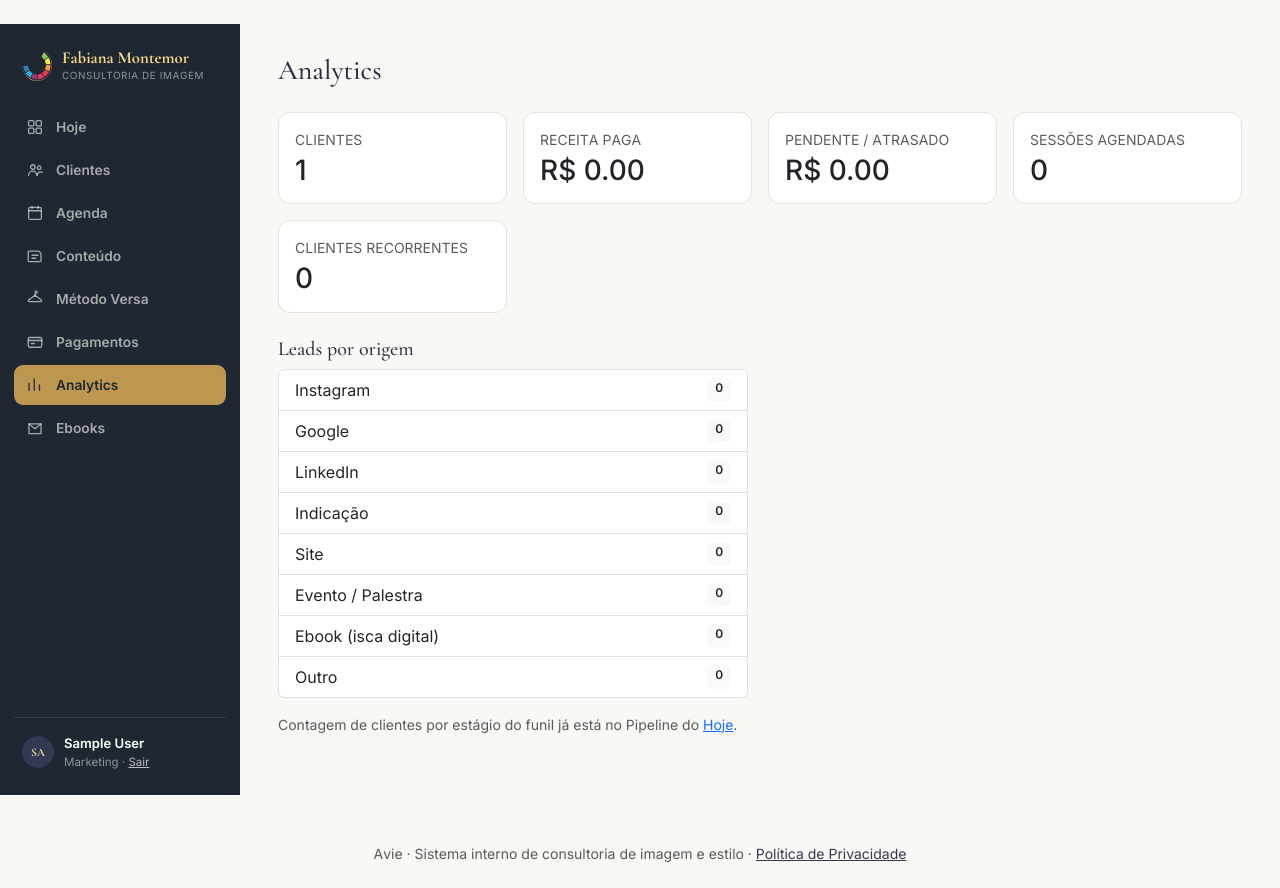
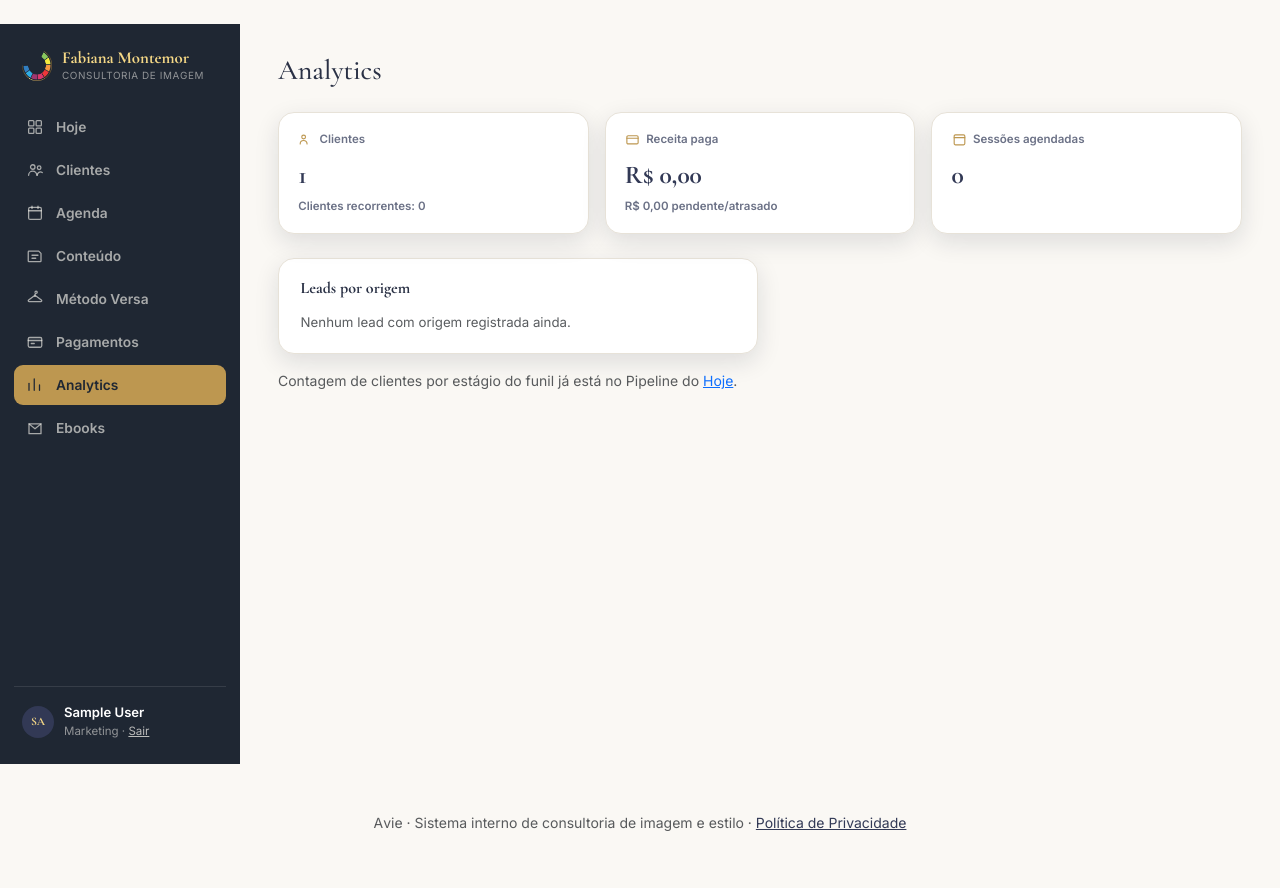
Before and after one commit to rocoutinho/avie-app, a Flask app: page /painel/analytics/ in a window 1280 px wide. After the commit the page ends 831 px from the top, so only its background shows below. Run offline with Flask 3, Linux system fonts and the light colour scheme; a user stored in the database is signed in; tables that the repository leaves empty hold one stand-in row (values such as "Sample post"); some libraries are stand-ins or nearby versions.

Commit message:
Bring Analytics onto the brand system and fix Conteúdo's tab colors (#83)
Analytics (analytics.py/analytics.html) was the one admin screen the
redesign never touched — still raw Bootstrap .card/.list-group/.badge,
unformatted currency ("R$ 1000.00" instead of the comma-decimal format
used everywhere else), 5 stat cards wrapping awkwardly into a 4-column
grid, and a "Leads por origem" list showing 8 rows where most read 0.
Rebuilt with the existing .admin-card-row/.admin-stat/.admin-list-simple
components: 3 stat cards (revenue's pending/overdue folds into a delta
line instead of its own tile), and the leads-by-source list now only
shows sources with at least one lead, sorted by count.

Conteúdo's tab strip (blog_admin_list.html) used Bootstrap's default
nav-tabs blue instead of the brand's navy/gold — same class of bug as the
Agenda filter fix. Added a scoped .admin-bs-tabs override that restyles
the tabs to match .admin-hub-tabs' look without touching the underlying
Bootstrap JS tab-switching behavior.


Claude-Session: https://claude.ai/code/session_017Zi1aPN9nMStgdhVAR4tYw

Co-authored-by: Claude <noreply@anthropic.com>

```diff
--- a/blueprints/analytics.py
+++ b/blueprints/analytics.py
@@ -14,7 +14,15 @@ def index():
     # Contagem de clientes por status já aparece nas colunas do Kanban do
     # Painel — não repetida aqui, pra Analytics só mostrar o que não existe
     # em nenhum outro lugar do painel (ver revisão de navegação Estúdio/Negócio).
-    clients_by_source = {key: Client.query.filter_by(source=key).count() for key, _label in LEAD_SOURCES}
+    sources_with_leads = [
+        (label, count)
+        for key, label in LEAD_SOURCES
+        if (count := Client.query.filter_by(source=key).count())
+    ]
+    # Origem com mais leads primeiro — a lista existe pra responder "de onde
+    # vêm meus leads", então o que mais pesa deve aparecer no topo, não na
+    # ordem arbitrária em que LEAD_SOURCES está declarado.
+    sources_with_leads.sort(key=lambda pair: pair[1], reverse=True)
 
     revenue_paid = sum(p.amount for p in Payment.query.filter_by(status="pago").all())
     revenue_pending = sum(p.amount for p in Payment.query.filter_by(status="pendente").all())
@@ -25,7 +33,7 @@ def index():
     return render_template(
         "analytics.html",
         total_clients=Client.query.count(),
-        clients_by_source=clients_by_source,
+        sources_with_leads=sources_with_leads,
         revenue_paid=revenue_paid,
         revenue_pending=revenue_pending,
         revenue_overdue=revenue_overdue,
--- a/templates/analytics.html
+++ b/templates/analytics.html
@@ -1,66 +1,39 @@
 {% extends "admin_base.html" %}
 {% block title %}Analytics{% endblock %}
 {% block admin_content %}
-<div class="d-flex justify-content-between align-items-center mb-4 flex-wrap gap-3">
-  <h1 class="h3 mb-0">Analytics</h1>
-</div>
+<h1 class="h3 mb-4">Analytics</h1>
 
-<div class="row g-3 mb-4">
-  <div class="col-md-3">
-    <div class="card h-100">
-      <div class="card-body">
-        <p class="text-muted small text-uppercase mb-1">Clientes</p>
-        <p class="h3 mb-0">{{ total_clients }}</p>
-      </div>
-    </div>
+<div class="admin-card-row">
+  <div class="admin-stat">
+    <div class="admin-stat-label"><svg viewBox="0 0 24 24" fill="none" stroke-width="1.8" stroke-linecap="round" stroke-linejoin="round"><circle cx="9" cy="8" r="3"/><path d="M3.5 19a5.5 5.5 0 0 1 11 0"/></svg>Clientes</div>
+    <div class="admin-stat-num">{{ total_clients }}</div>
+    <div class="admin-stat-delta" style="color: var(--avie-text-muted);">Clientes recorrentes: {{ recurring_clients }}</div>
   </div>
-  <div class="col-md-3">
-    <div class="card h-100">
-      <div class="card-body">
-        <p class="text-muted small text-uppercase mb-1">Receita paga</p>
-        <p class="h3 mb-0">R$ {{ "%.2f"|format(revenue_paid) }}</p>
-      </div>
-    </div>
+  <div class="admin-stat">
+    <div class="admin-stat-label"><svg viewBox="0 0 24 24" fill="none" stroke-width="1.8" stroke-linecap="round" stroke-linejoin="round"><rect x="3" y="6" width="18" height="13" rx="2"/><path d="M3 10h18"/></svg>Receita paga</div>
+    <div class="admin-stat-num">R$ {{ "%.2f"|format(revenue_paid)|replace(".", ",") }}</div>
+    <div class="admin-stat-delta" style="color: var(--avie-text-muted);">R$ {{ "%.2f"|format(revenue_pending + revenue_overdue)|replace(".", ",") }} pendente/atrasado</div>
   </div>
-  <div class="col-md-3">
-    <div class="card h-100">
-      <div class="card-body">
-        <p class="text-muted small text-uppercase mb-1">Pendente / Atrasado</p>
-        <p class="h3 mb-0">R$ {{ "%.2f"|format(revenue_pending + revenue_overdue) }}</p>
-      </div>
-    </div>
-  </div>
-  <div class="col-md-3">
-    <div class="card h-100">
-      <div class="card-body">
-        <p class="text-muted small text-uppercase mb-1">Sessões agendadas</p>
-        <p class="h3 mb-0">{{ upcoming_sessions }}</p>
-      </div>
-    </div>
-  </div>
-  <div class="col-md-3">
-    <div class="card h-100">
-      <div class="card-body">
-        <p class="text-muted small text-uppercase mb-1">Clientes recorrentes</p>
-        <p class="h3 mb-0">{{ recurring_clients }}</p>
-      </div>
-    </div>
+  <div class="admin-stat">
+    <div class="admin-stat-label"><svg viewBox="0 0 24 24" fill="none" stroke-width="1.8" stroke-linecap="round" stroke-linejoin="round"><rect x="3.5" y="4.5" width="17" height="16" rx="2"/><path d="M3.5 9h17"/></svg>Sessões agendadas</div>
+    <div class="admin-stat-num">{{ upcoming_sessions }}</div>
   </div>
 </div>
 
-<div class="row g-4">
-  <div class="col-md-6">
-    <h2 class="h5">Leads por origem</h2>
-    <ul class="list-group">
-      {% for key, label in LEAD_SOURCES %}
-      <li class="list-group-item d-flex justify-content-between">
-        <span>{{ label }}</span>
-        <span class="badge bg-light text-dark">{{ clients_by_source[key] }}</span>
-      </li>
-      {% endfor %}
-    </ul>
-  </div>
+<div class="admin-card mt-4" style="max-width: 480px;">
+  <div class="admin-card-head"><h2>Leads por origem</h2></div>
+  <ul class="admin-list-simple">
+    {% for label, count in sources_with_leads %}
+    <li>
+      <span>{{ label }}</span>
+      <span class="admin-spotlight-badge" style="margin:0;">{{ count }}</span>
+    </li>
+    {% else %}
+    <li class="text-muted">Nenhum lead com origem registrada ainda.</li>
+    {% endfor %}
+  </ul>
 </div>
+
 <p class="text-muted small mt-3">
   Contagem de clientes por estágio do funil já está no Pipeline do <a href="{{ url_for('dashboard.index') }}">Hoje</a>.
 </p>
--- a/templates/blog_admin_list.html
+++ b/templates/blog_admin_list.html
@@ -9,7 +9,7 @@
   <a href="{{ url_for('blog.new_post') }}" class="btn btn-brand btn-sm">+ Novo artigo</a>
 </div>
 
-<ul class="nav nav-tabs mb-4" id="conteudoTabs" role="tablist">
+<ul class="nav nav-tabs admin-bs-tabs mb-4" id="conteudoTabs" role="tablist">
   <li class="nav-item" role="presentation">
     <button class="nav-link active" id="producao-tab" data-bs-toggle="tab" data-bs-target="#producao-pane" type="button" role="tab">Em produção <span class="badge bg-light text-dark">{{ in_production|length + (1 if featured else 0) }}</span></button>
   </li>
```
Also changed, not shown: static/css/style.css (+43 -0 lines), tests/test_basic.py (+4 -2 lines).
